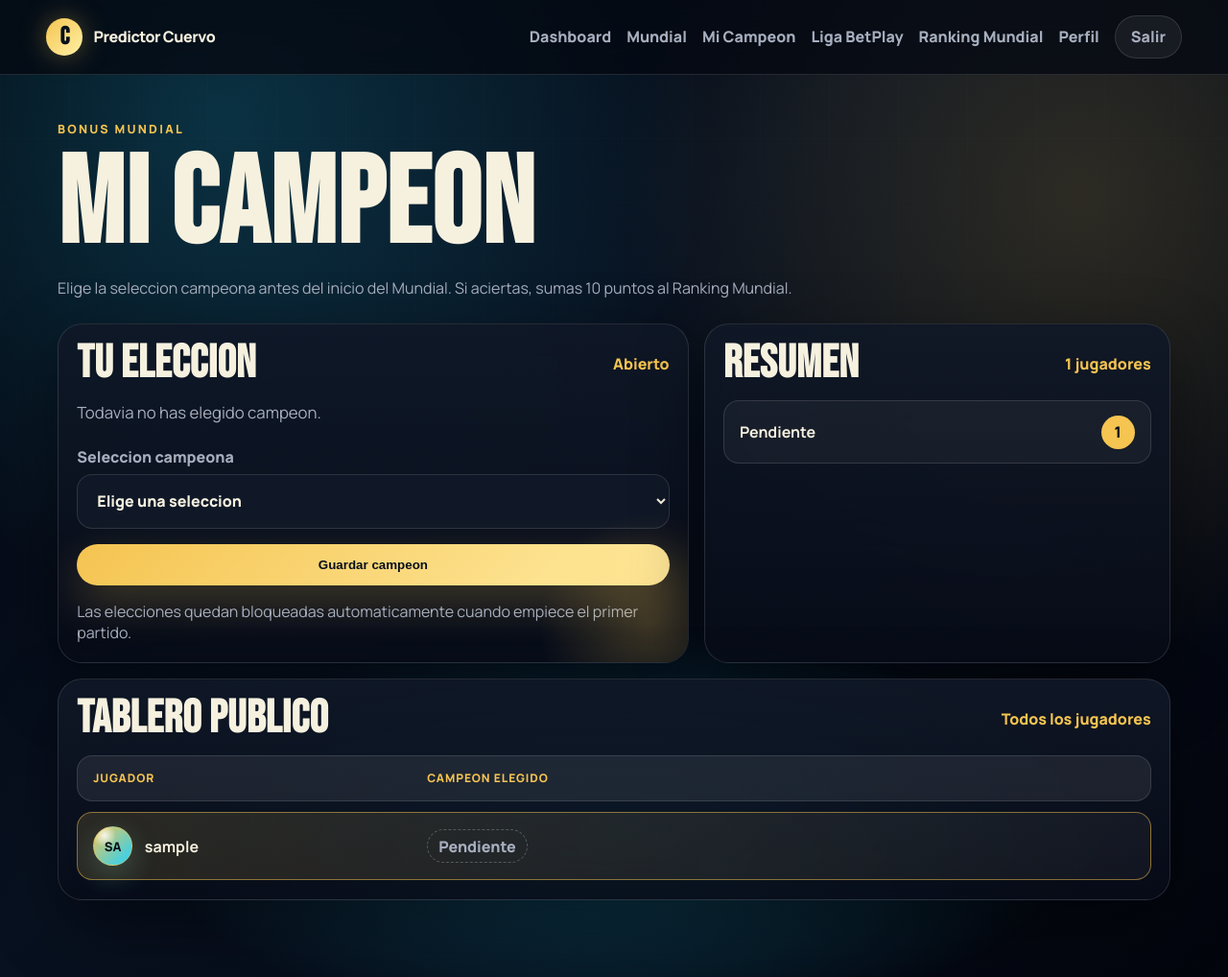
After one commit to FelixTFventas/PredictorCuervo, a Flask app: page /champion in a window 1280 px wide. The commit adds this page. Shown: the whole page at 96% size. Run offline with Flask 3, Linux system fonts and the light colour scheme; the visitor is signed in with stand-in values (Sample User, id 1); data comes from the database, SQL or seed files in the repository; data that the repository does not hold is empty.

Commit message:
Add World Cup champion picks

```diff
--- a/app.py
+++ b/app.py
@@ -11,6 +11,7 @@ from models import db, login_manager
 from routes.auth_routes import auth_bp
 from routes.admin_routes import admin_bp
 from routes.api_results_routes import api_results_bp
+from routes.champion_routes import champion_bp
 from routes.liga_betplay_routes import liga_betplay_bp
 from routes.match_routes import match_bp
 from routes.prediction_routes import prediction_bp
@@ -41,6 +42,7 @@ def create_app():
     app.register_blueprint(admin_bp)
     app.register_blueprint(api_results_bp)
     app.register_blueprint(auth_bp)
+    app.register_blueprint(champion_bp)
     app.register_blueprint(liga_betplay_bp)
     app.register_blueprint(match_bp)
     app.register_blueprint(prediction_bp)
--- a/models/__init__.py
+++ b/models/__init__.py
@@ -12,3 +12,5 @@ from .user import User  # noqa: E402,F401
 from .match import Match  # noqa: E402,F401
 from .prediction import Prediction  # noqa: E402,F401
 from .invitation import Invitation  # noqa: E402,F401
+from .champion_pick import ChampionPick  # noqa: E402,F401
+from .tournament_setting import TournamentSetting  # noqa: E402,F401
--- /dev/null
+++ b/routes/champion_routes.py
@@ -0,0 +1,44 @@
+from flask import Blueprint, flash, redirect, render_template, request, url_for
+from flask_login import current_user, login_required
+
+from models import db
+from models.champion_pick import ChampionPick
+from services.champion_service import available_world_cup_teams, champion_setting, public_champion_rows, recalculate_champion_points, world_cup_started
+
+
+champion_bp = Blueprint("champion", __name__)
+
+
+@champion_bp.route("/champion", methods=["GET", "POST"])
+@login_required
+def champion():
+    teams = available_world_cup_teams()
+    locked = world_cup_started()
+    current_pick = ChampionPick.query.filter_by(user_id=current_user.id).first()
+
+    if request.method == "POST":
+        team_name = request.form.get("team_name", "").strip()
+        if locked:
+            flash("Las elecciones de campeon ya estan cerradas.", "error")
+        elif team_name not in teams:
+            flash("Selecciona una seleccion valida.", "error")
+        else:
+            if current_pick is None:
+                current_pick = ChampionPick(user_id=current_user.id)
+                db.session.add(current_pick)
+            current_pick.team_name = team_name
+            recalculate_champion_points()
+            db.session.commit()
+            flash("Campeon guardado.", "success")
+            return redirect(url_for("champion.champion"))
+
+    public_rows, summary = public_champion_rows()
+    return render_template(
+        "champion.html",
+        teams=teams,
+        locked=locked,
+        current_pick=current_pick,
+        champion=champion_setting(),
+        public_rows=public_rows,
+        summary=summary,
+    )
--- a/routes/match_routes.py
+++ b/routes/match_routes.py
@@ -5,6 +5,7 @@ from flask import Blueprint, flash, redirect, render_template, request, url_for
 from flask_login import current_user, login_required
 
 from models import db
+from models.champion_pick import ChampionPick
 from models.match import Match
 from models.prediction import Prediction
 from services.competition_service import WORLD_CUP_COMPETITION, group_matches, ranking_rows_for_competition
@@ -17,7 +18,9 @@ match_bp = Blueprint("match", __name__)
 @login_required
 def dashboard():
     predictions = Prediction.query.join(Match).filter(Prediction.user_id == current_user.id, Match.competition == WORLD_CUP_COMPETITION).all()
-    total_points = sum(prediction.points or 0 for prediction in predictions)
+    champion_pick = ChampionPick.query.filter_by(user_id=current_user.id).first()
+    champion_points = champion_pick.points if champion_pick else 0
+    total_points = sum(prediction.points or 0 for prediction in predictions) + champion_points
     exact_hits = sum(1 for prediction in predictions if prediction.points == 3)
     now_utc = datetime.now(timezone.utc).replace(tzinfo=None)
     next_matches = (
--- a/static/css/styles.css
+++ b/static/css/styles.css
@@ -178,6 +178,21 @@ body.modal-open { overflow: hidden; }
 .metric-card strong { display: block; margin-top: 0.4rem; font-family: "Bebas Neue", sans-serif; font-size: 3.5rem; line-height: 1; }
 
 .panel { padding: 1.2rem; border-radius: 1.6rem; }
+.champion-head { position: relative; }
+.champion-grid { display: grid; grid-template-columns: minmax(0, 1.15fr) minmax(260px, 0.85fr); gap: 1rem; margin-bottom: 1rem; }
+.champion-pick-card, .champion-summary-card, .champion-board-panel { position: relative; overflow: hidden; }
+.champion-pick-card::after { content: ""; position: absolute; right: -5rem; bottom: -5rem; width: 15rem; height: 15rem; border-radius: 50%; background: radial-gradient(circle, rgba(245,196,81,0.22), transparent 68%); pointer-events: none; }
+.champion-current { font-size: 1.05rem; }
+.champion-current strong { color: var(--gold); }
+.champion-note { margin-bottom: 0; }
+.champion-summary-list, .champion-board { display: grid; gap: 0.7rem; }
+.champion-summary-row, .champion-board-row { display: grid; grid-template-columns: minmax(0, 1fr) auto; gap: 1rem; align-items: center; padding: 0.9rem 1rem; border: 1px solid var(--line); border-radius: 1rem; background: rgba(255,255,255,0.045); }
+.champion-summary-row span { display: inline-grid; place-items: center; min-width: 2.2rem; height: 2.2rem; border-radius: 999px; color: #06101b; background: var(--gold); font-weight: 1000; }
+.champion-board-row { grid-template-columns: minmax(180px, 0.45fr) minmax(0, 1fr); }
+.champion-board-row.head { color: var(--gold); font-size: 0.75rem; font-weight: 900; letter-spacing: 0.08em; text-transform: uppercase; background: rgba(255,255,255,0.075); }
+.champion-board-row.you { border-color: rgba(245, 196, 81, 0.5); background: linear-gradient(90deg, rgba(245,196,81,0.14), rgba(255,255,255,0.045)); }
+.champion-choice { justify-self: start; font-weight: 1000; }
+.champion-choice.pending { padding: 0.35rem 0.7rem; border: 1px dashed rgba(255,255,255,0.24); border-radius: 999px; color: var(--muted); }
 .invitation-panel { margin-bottom: 1rem; }
 .invitation-list { display: grid; gap: 0.8rem; }
 .invitation-row { display: grid; grid-template-columns: minmax(150px, 0.35fr) minmax(0, 1fr); gap: 1rem; align-items: center; padding: 1rem; border: 1px solid var(--line); border-radius: 1.1rem; background: rgba(255,255,255,0.045); }
@@ -385,12 +400,12 @@ body.modal-open { overflow: hidden; }
     .nav-toggle { display: inline-flex; border: 1px solid var(--line); border-radius: 999px; padding: 0.6rem 0.8rem; color: var(--ink); background: rgba(255,255,255,0.08); font-weight: 900; }
     .nav { display: none; position: absolute; left: 1rem; right: 1rem; top: 4.6rem; flex-direction: column; align-items: stretch; padding: 1rem; border: 1px solid var(--line); border-radius: 1.2rem; background: rgba(5, 8, 18, 0.96); }
     .nav.open { display: flex; }
-    .split-grid, .matches-grid, .group-match-grid { grid-template-columns: 1fr; }
+    .split-grid, .matches-grid, .group-match-grid, .champion-grid { grid-template-columns: 1fr; }
     .metric-grid { grid-template-columns: repeat(2, minmax(0, 1fr)); }
     .teams { font-size: 2rem; }
     .ranking-row { grid-template-columns: 2.2rem 1fr 3.5rem 3.8rem 4rem; gap: 0.5rem; padding: 0.9rem; font-size: 0.9rem; }
     .player-card-stats { grid-template-columns: repeat(2, minmax(0, 1fr)); }
-    .admin-match-card, .form-grid, .profile-grid, .invitation-row { grid-template-columns: 1fr; }
+    .admin-match-card, .form-grid, .profile-grid, .invitation-row, .champion-board-row { grid-template-columns: 1fr; }
     .admin-headline { align-items: flex-start; flex-direction: column; }
     .admin-headline-actions { justify-content: flex-start; }
 }
--- a/templates/admin/dashboard.html
+++ b/templates/admin/dashboard.html
@@ -15,6 +15,7 @@
 <section class="admin-actions">
     <a class="button primary" href="{{ url_for('admin.matches') }}">Gestionar Mundial</a>
     <a class="button primary" href="{{ url_for('admin.liga_betplay_matches') }}">Gestionar Liga BetPlay</a>
+    <a class="button ghost" href="{{ url_for('admin.champion_admin') }}">Campeon Mundial</a>
     <a class="button ghost" href="{{ url_for('admin.invitations') }}">Invitaciones</a>
     <a class="button ghost" href="{{ url_for('admin.new_user') }}">Crear usuario</a>
     <a class="button ghost" href="{{ url_for('admin.new_match') }}">Nuevo partido</a>
--- a/templates/base.html
+++ b/templates/base.html
@@ -21,6 +21,7 @@
             {% if current_user.is_authenticated %}
                 <a href="{{ url_for('match.dashboard') }}">Dashboard</a>
                 <a href="{{ url_for('match.matches') }}">Mundial</a>
+                <a href="{{ url_for('champion.champion') }}">Mi Campeon</a>
                 <a href="{{ url_for('liga_betplay.index') }}">Liga BetPlay</a>
                 <a href="{{ url_for('ranking.ranking') }}">Ranking Mundial</a>
                 <a href="{{ url_for('match.profile') }}">Perfil</a>
--- /dev/null
+++ b/templates/champion.html
@@ -0,0 +1,82 @@
+{% extends "base.html" %}
+{% from "macros/team.html" import team_name with context %}
+{% block title %}Mi Campeon | Predictor Mundial Cuervo{% endblock %}
+{% block content %}
+<section class="page-head champion-head">
+    <p class="eyebrow">Bonus Mundial</p>
+    <h1>Mi Campeon</h1>
+    <p class="muted">Elige la seleccion campeona antes del inicio del Mundial. Si aciertas, sumas 10 puntos al Ranking Mundial.</p>
+</section>
+
+<section class="champion-grid">
+    <article class="panel champion-pick-card">
+        <div class="section-title">
+            <h2>Tu eleccion</h2>
+            <span>{% if locked %}Cerrado{% else %}Abierto{% endif %}</span>
+        </div>
+        {% if current_pick %}
+            <p class="champion-current">Tu campeon actual: <strong>{{ team_name(current_pick.team_name) }}</strong></p>
+        {% else %}
+            <p class="champion-current muted">Todavia no has elegido campeon.</p>
+        {% endif %}
+        {% if champion %}
+            <p class="muted">Campeon oficial definido: {{ team_name(champion) }}</p>
+        {% endif %}
+        <form method="post" class="form-card">
+            <input type="hidden" name="csrf_token" value="{{ csrf_token() }}">
+            <label>Seleccion campeona
+                <select name="team_name" {% if locked %}disabled{% endif %} required>
+                    <option value="">Elige una seleccion</option>
+                    {% for team in teams %}
+                        <option value="{{ team }}" {% if current_pick and current_pick.team_name == team %}selected{% endif %}>{{ team }}</option>
+                    {% endfor %}
+                </select>
+            </label>
+            <button class="button primary" type="submit" {% if locked %}disabled{% endif %}>Guardar campeon</button>
+        </form>
+        <p class="muted champion-note">Las elecciones quedan bloqueadas automaticamente cuando empiece el primer partido.</p>
+    </article>
+
+    <article class="panel champion-summary-card">
+        <div class="section-title">
+            <h2>Resumen</h2>
+            <span>{{ public_rows|length }} jugadores</span>
+        </div>
+        <div class="champion-summary-list">
+            {% for team, count in summary.most_common() %}
+                <div class="champion-summary-row">
+                    <strong>{% if team == "Pendiente" %}Pendiente{% else %}{{ team_name(team) }}{% endif %}</strong>
+                    <span>{{ count }}</span>
+                </div>
+            {% endfor %}
+        </div>
+    </article>
+</section>
+
+<section class="panel champion-board-panel">
+    <div class="section-title">
+        <h2>Tablero publico</h2>
+        <span>Todos los jugadores</span>
+    </div>
+    <div class="champion-board">
+        <div class="champion-board-row head"><span>Jugador</span><span>Campeon elegido</span></div>
+        {% for row in public_rows %}
+            <div class="champion-board-row {% if row.user.id == current_user.id %}you{% endif %}">
+                <div class="ranking-player">
+                    <div class="avatar avatar-sm">
+                        {% if row.user.avatar_url %}
+                            <img src="{{ row.user.avatar_url }}" alt="Avatar de {{ row.user.display_label }}">
+                        {% else %}
+                            <span>{{ row.user.avatar_initials }}</span>
+                        {% endif %}
+                    </div>
+                    <strong>{{ row.user.display_label }}</strong>
+                </div>
+                <span class="champion-choice {% if not row.team_name %}pending{% endif %}">
+                    {% if row.team_name %}{{ team_name(row.team_name) }}{% else %}Pendiente{% endif %}
+                </span>
+            </div>
+        {% endfor %}
+    </div>
+</section>
+{% endblock %}
```
Also changed, not shown: migrations/versions/20260609_0004_champion_picks.py (added, +42 -0 lines), models/champion_pick.py (added, +14 -0 lines), models/tournament_setting.py (added, +7 -0 lines), routes/admin_routes.py (+25 -0 lines), services/champion_service.py (added, +65 -0 lines), services/competition_service.py (+20 -4 lines), services/schema_service.py (+28 -0 lines), templates/admin/champion.html (added, +48 -0 lines).
